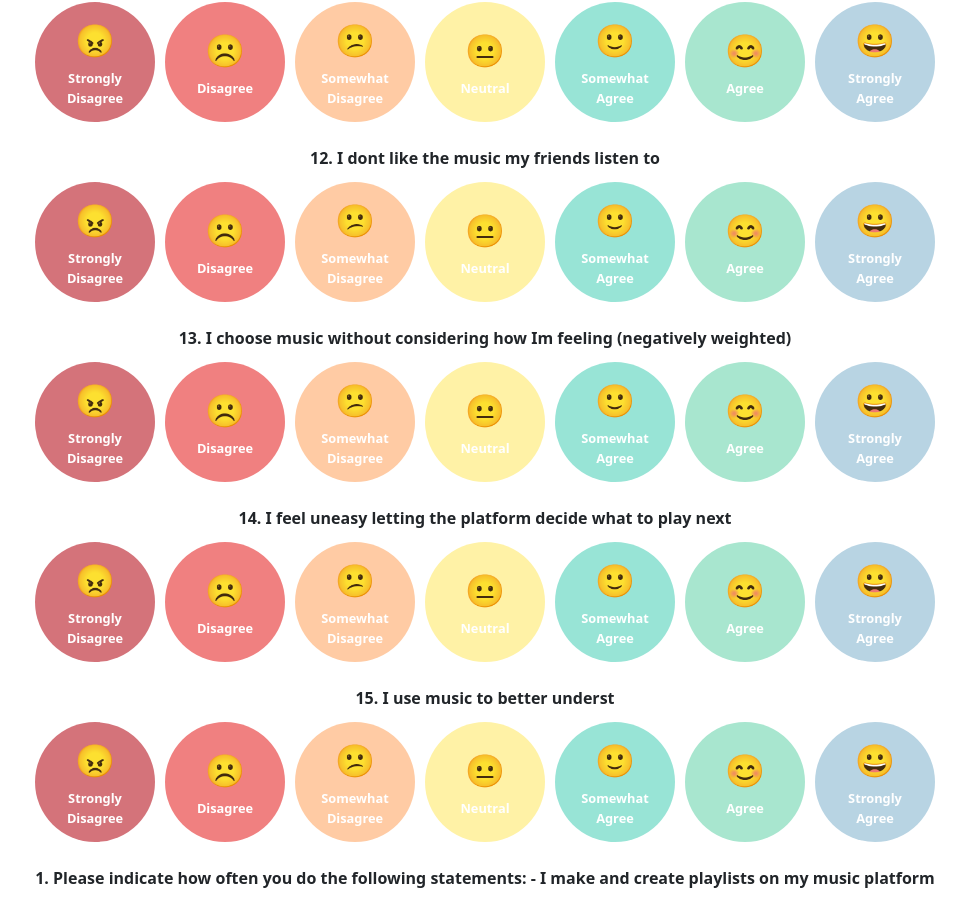
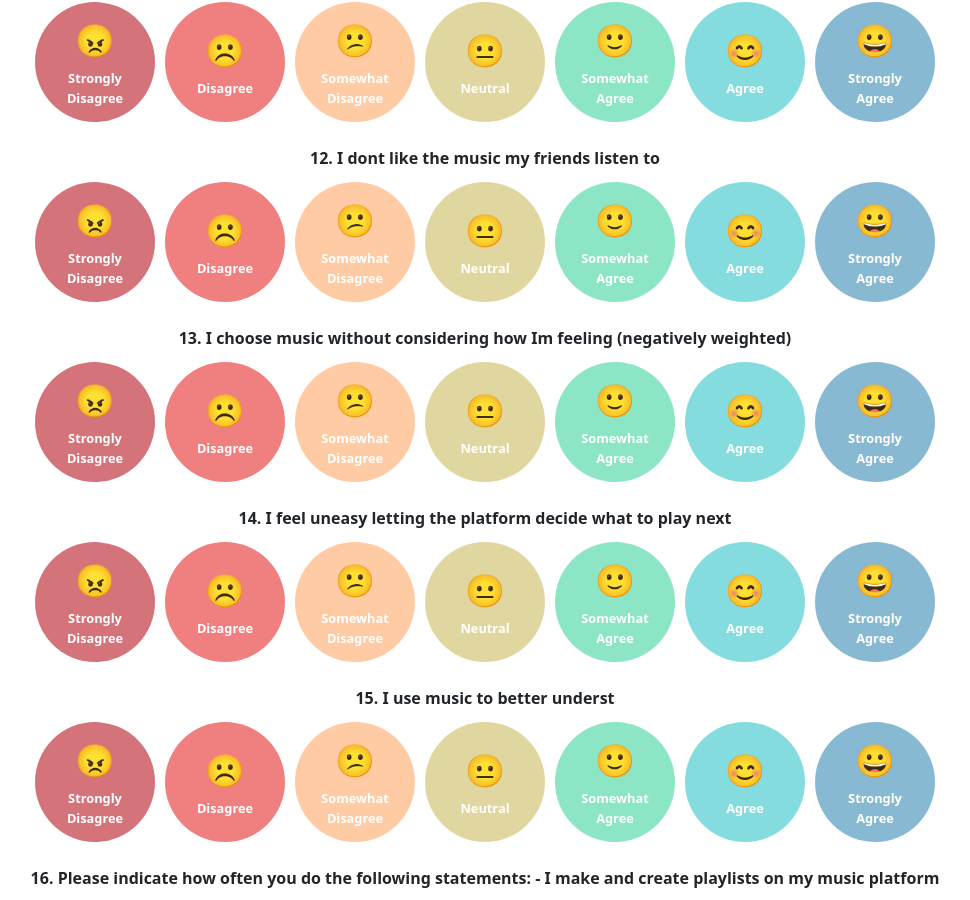
Before and after one commit to b1982384/SLIME-survey-app, a React (Vite) app in the folder survey_app/: page / in a window 1280 px wide. Shown: the part 1858-2758 px from the top of the page, without its empty margins (155-1125 px from the left). Built offline with nearby package versions, Linux system fonts and the light colour scheme.

Commit message:
UI changes

```diff
--- a/survey_app/src/questions.css
+++ b/survey_app/src/questions.css
@@ -78,14 +78,14 @@
     background-color: #FFCBA4; /* warm peach - matches neutral emoji undertones */
   }
   .bg-yellow-400 {
-    background-color: #FFF2A6; /* creamy yellow - bright like happy emoji */
+    background-color: #d7ca82c4; /* creamy yellow - bright like happy emoji */
   }
   .bg-green-400 {
-    background-color: #98E4D6; /* seafoam mint - fresh and positive */
+    background-color: #8ce5c4; /* sage mint - calm and pleasant */
   }
   .bg-turquoise-400 {
-    background-color: #A8E6CF; /* sage mint - calm and pleasant */
+    background-color: #84dcde; /* seafoam mint - fresh and positive */
   }
   .bg-blue-400 {
-    background-color: #B8D4E3; /* powder blue - serene and confident */
+    background-color: #88b9d3; /* powder blue - serene and confident */
   }
--- a/survey_app/src/questions.tsx
+++ b/survey_app/src/questions.tsx
@@ -46,16 +46,17 @@ const FIVE_POINT_MOODS: MoodOption[] = [
 
 
 const FIVE_POINT_QUESTIONS: string[] = [
-  '1. Please indicate how often you do the following statements: - I make and create playlists on my music platform',
-  '2. Please indicate how often you do the following statements: - I listen to unfamiliar music',
-  '3. I make playlists for friends',
-  '4. When I hear a new song from a playlist, autoplay, or other passive source, I look up the artist or track to learn more.',
-  '5. I will listen to music via… - Full albums',
-  '6. I collect physical music formats',
-  '7. I make playlists for myself',
-  '8. I add or edit my existing playlists',
-  '9. When I hear a new song from a playlist, autoplay, or other passive source, I save or like it to return to later.'
+  '16. Please indicate how often you do the following statements: - I make and create playlists on my music platform',
+  '17. Please indicate how often you do the following statements: - I listen to unfamiliar music',
+  '18. I make playlists for friends',
+  '19. When I hear a new song from a playlist, autoplay, or other passive source, I look up the artist or track to learn more.',
+  '20. I will listen to music via… - Full albums',
+  '21. I collect physical music formats',
+  '22. I make playlists for myself',
+  '23. I add or edit my existing playlists',
+  '24. When I hear a new song from a playlist, autoplay, or other passive source, I save or like it to return to later.'
 ];
+
 
 
 type EmojiRowProps = {
--- /dev/null
+++ b/survey_app/src/supabaseClient.ts
@@ -0,0 +1,6 @@
+import { createClient } from '@supabase/supabase-js';
+
+const supabaseUrl = import.meta.env.VITE_SUPABASE_URL;
+const supabaseAnonKey = import.meta.env.VITE_SUPABASE_ANON_KEY;
+
+export const supabase = createClient(supabaseUrl, supabaseAnonKey);
```
